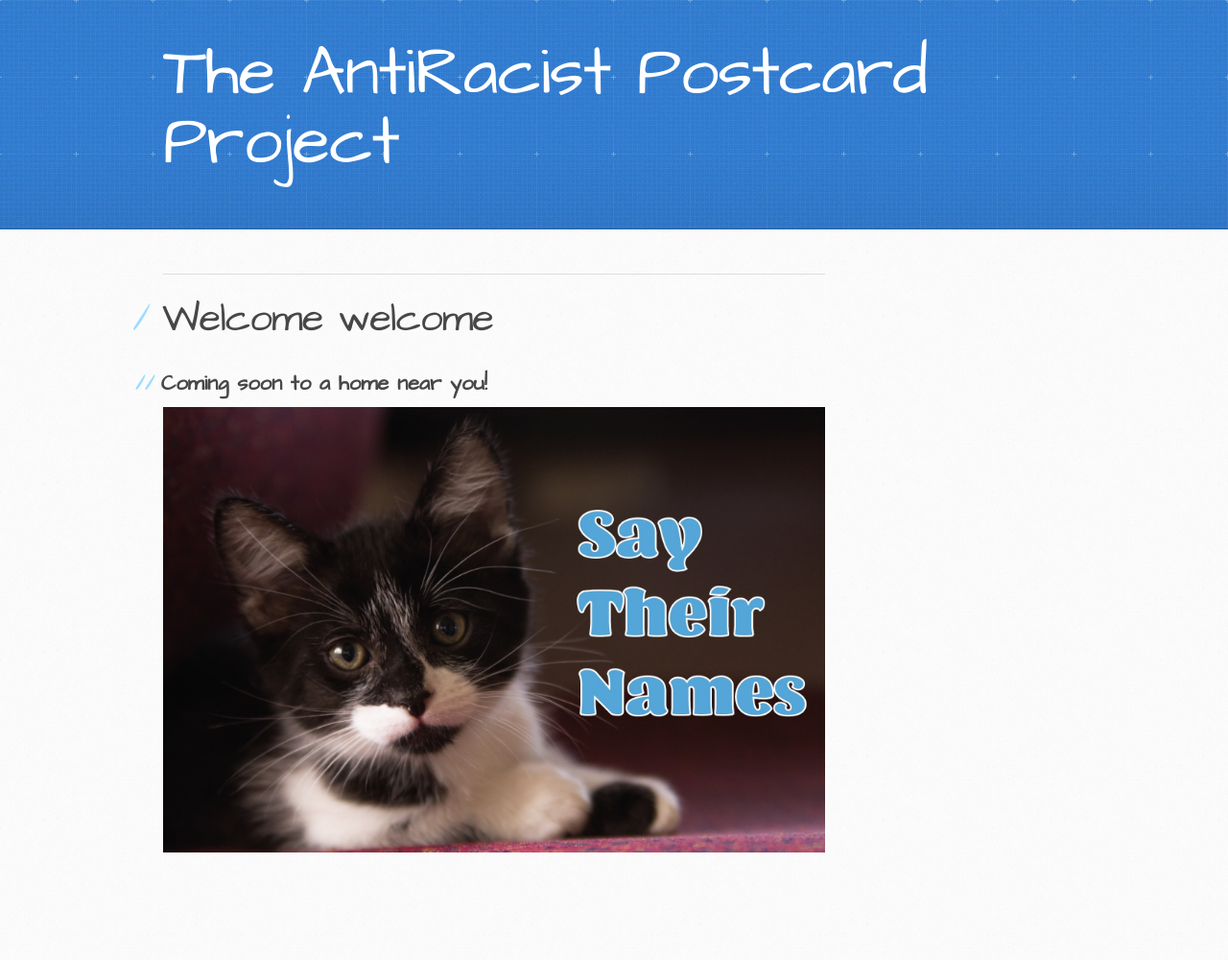
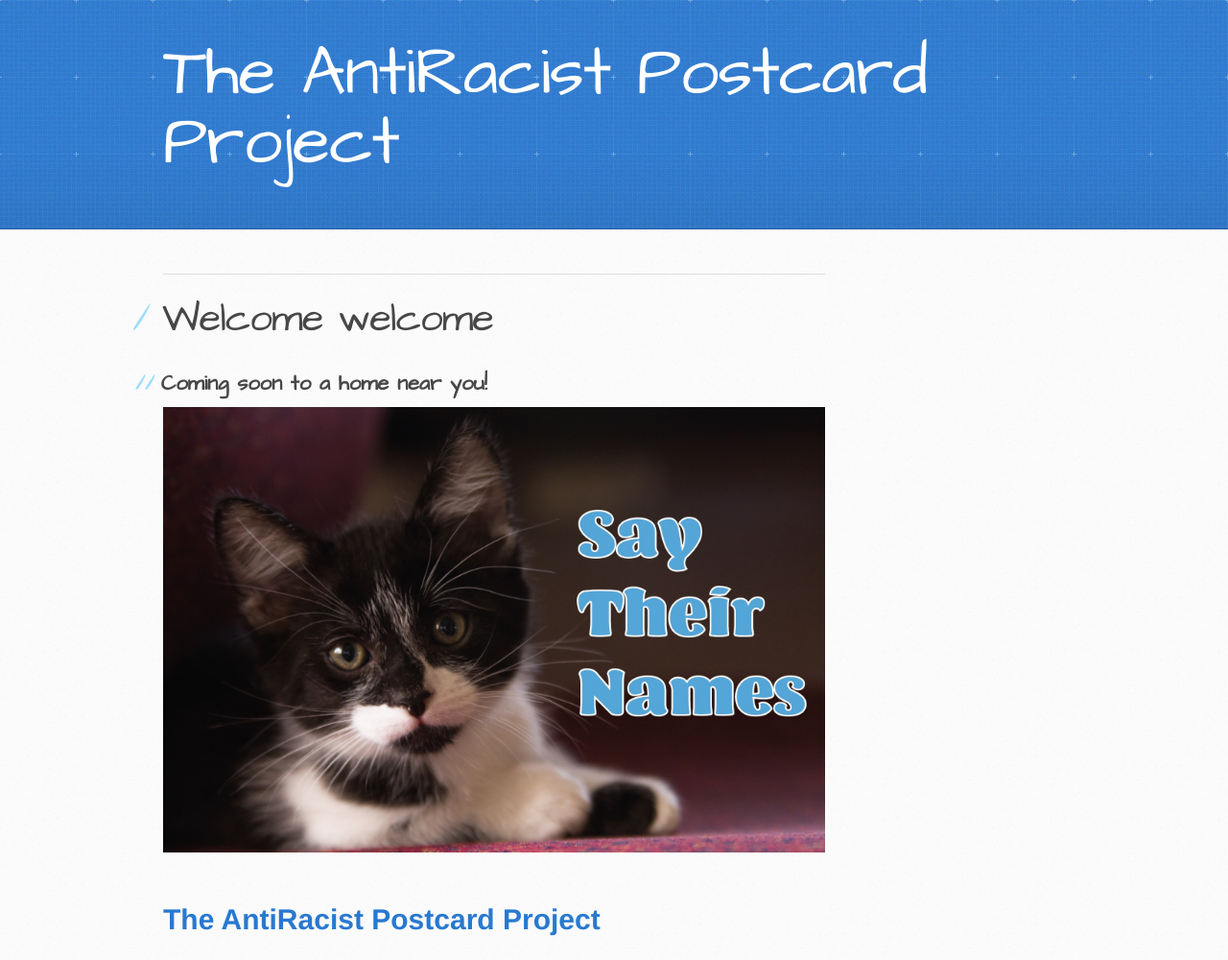
Before and after one commit to mir-lab/AntiRacistPostcardProject, a Jekyll site: the page built from docs/index.md, in a window 1280 px wide. Shown: the whole page at 96% size. Built offline with Jekyll 4.4.1, drawn with Linux system fonts in a browser that asks for light colours; our own code applies the rules of GitHub Pages for plain Markdown files; the repository's description, which GitHub fills in, is left out; before the commit the page ends 937 px from its top, so only the background shows below that.

Commit message:
messing with the header and CSCS

```diff
--- a/docs/_layouts/default.html
+++ b/docs/_layouts/default.html
@@ -58,6 +58,20 @@
       </div>
     </div>
 
+    <div class="inner">
+        <a href="{{ '/' | absolute_url }}">
+          <h1>The AntiRacist Postcard Project
+            <!-- {{ site.title | default: site.github.repository_name }} --></h1>
+        </a>
+        <h2>{{ site.description | default: site.github.project_tagline }}</h2>
+        <!-- {% if site.github.is_project_page %}
+          <a href="{{ site.github.repository_url }}" class="button"><small>View project on</small> GitHub</a>
+        {% endif %}
+        {% if site.github.is_user_page %}
+          <a href="{{ site.github.owner_url }}" class="button"><small>Follow me on</small> GitHub</a>
+        {% endif %} -->
+      </div>
+
     {% if site.google_analytics %}
       <script>
         (function(i,s,o,g,r,a,m){i['GoogleAnalyticsObject']=r;i[r]=i[r]||function(){
```
